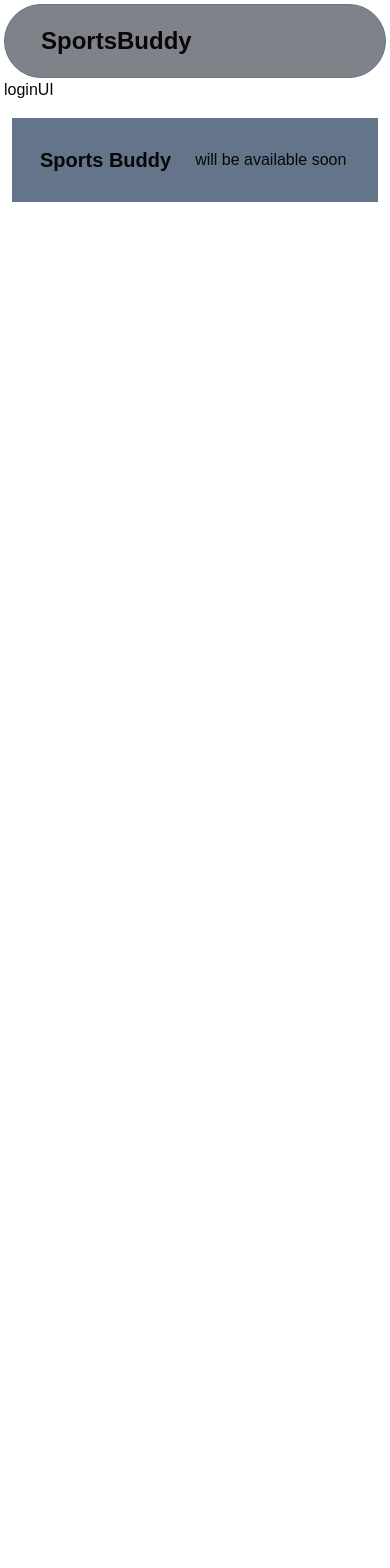
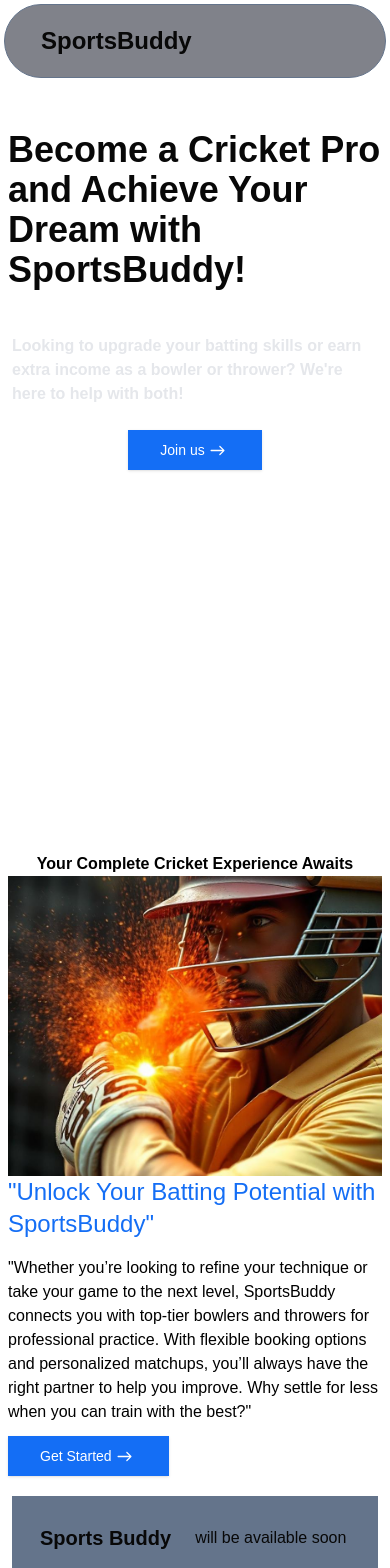
Before and after one commit to rishang14/FindYourMate, a Next.js app: page /professional in a window 390 px wide. Shown: the top 1568 px of the page. Before the commit the page ends 844 px from the top, so only its background shows below. Built offline with nearby package versions, Linux system fonts and the light colour scheme.

Commit message:
added professional section

```diff
--- a/app/Sections/AnimatedText.tsx
+++ b/app/Sections/AnimatedText.tsx
@@ -4,9 +4,8 @@
 const AnimatedText = ({text}:{text:string}) => {
   return (
     <motion.div className='lg:max-w-[1200px]  w-full m-auto p-3 lg:mt-5rem lg:mb-5rem'
-    initial={{scale:0.5,opacity:1,color:"#2860b4",display:"none"}}
+    initial={{scale:0.5,opacity:1,color:"#2860b4",}}
     animate={{scale:1.1,opacity:1,color:"#fff"}}
-    whileInView={{display:"block"}}
     transition={{repeatDelay:2,duration:2,repeat:Infinity,ease:"circInOut"}}
     >
     <motion.h1 className='lg:text-5xl  text-xl text-center'
--- /dev/null
+++ b/app/Sections/Cards.tsx
@@ -0,0 +1,9 @@
+import React from 'react'
+
+const Cards = () => {
+  return (
+    <div>Cards</div>
+  )
+}
+
+export default Cards
--- /dev/null
+++ b/app/professional/Component/Deatils.tsx
@@ -0,0 +1,53 @@
+"use client";
+import React from 'react'
+import Image from 'next/image'
+import cricketImg from "../../../assets/cricketimmg.jpeg"
+import {motion} from "framer-motion"
+import {MotionButton}  from '../../Component/Button'
+import { IoIosArrowRoundForward } from "react-icons/io";
+
+const Deatils = () => {
+  return (
+    <>
+    <div className='bg-white w-full h-auto lg:p-4'>
+     <div className='lg:p-5 p-2 lg:mt-5 max-w-[1300px] m-auto'>
+      <h1 className='lg:text-6xl text-black text-center font-bold'>Your Complete Cricket Experience Awaits</h1>
+     <div className='flex lg:p-3 lg:mt-10 lg:flex-row flex-col-reverse flex-wrap '>
+        <div className='lg:w-[70%] flex flex-col '>
+         <div className='max-w-[650px] '>
+          <h2 className='lg:text-5xl text-2xl text-[#146ef5] text-start'>"Unlock Your Batting Potential with SportsBuddy"</h2>
+         </div>
+         <div className='mt-4 max-w-[700px]'>
+            <p className='lg:text-xl font-extralight text-black text-start'>"Whether you’re looking to refine your technique or take your game to the next level, SportsBuddy connects you with top-tier bowlers and throwers for professional practice. With flexible booking options and personalized matchups, you’ll always have the right partner to help you improve. Why settle for less when you can train with the best?"</p>
+
+         </div>
+         <motion.div className='mt-3'>
+         <MotionButton
+         size={"lg"}
+         variant={"default"}
+         className='" hover:bg-[#2860b4]'
+             initial={{background:"#fff",color:"black"}}
+             whileInView={{background:"#146ef5",color:"#fff"}}
+             whileHover={{scale:1.2}}
+         >
+          Get Started <IoIosArrowRoundForward color="#fff" size={"25px"}/>
+         </MotionButton>
+          </motion.div>
+
+      </div>
+        <div className='lg:w-[30%]'>
+            <Image
+            src={cricketImg}
+            alt='cricketIMG'
+            className='object-cover h-[300px] w-[400px]'
+            />
+        </div>
+
+     </div>
+     </div>
+    </div>
+    </>
+  )
+}
+
+export default Deatils
--- a/app/professional/page.tsx
+++ b/app/professional/page.tsx
@@ -1,24 +1,41 @@
 import React from "react";
 import LoginUI from "./loginUI";
+import Header from "../Sections/Header";
 import Nav from "../Sections/Nav";
 import Footer from "../Sections/Footer";
+import { button } from "framer-motion/client";
+import Deatils from "./Component/Deatils";
 type navlink = {
   name: string;
   href: string;
 };
+
+
+type HeaderContent={
+  heading:string,
+  para:string,
+  button: string
+}
 
 const Link: navlink[] = [
   { name: "Login", href: "/" },
   { name: "Register", href: "/" },
 ];
 
+const heading:HeaderContent ={
+  heading:"Become a Cricket Pro and Achieve Your Dream with SportsBuddy!",
+  para:"Looking to upgrade your batting skills or earn extra income as a bowler or thrower? We're here to help with both!",
+  button:"Join us"
+
+}
 const page = () => {
   return (
     <>
-      <div className="lg:max-w-[1200px] md:max-w-[900px] w-full  lg:p-8 p-1 m-auto  ">
+      <div className="lg:max-w-[1200px] md:max-w-[900px] w-full h-[100vh] lg:p-8 p-1 m-auto  ">
       <Nav Links={Link} />
-      <LoginUI />
+      <Header props={heading}/>
       </div>
+      <Deatils/>
       <Footer />
     </>
   );
```
Also changed, not shown: assets/cricketimmg.jpeg (added).
